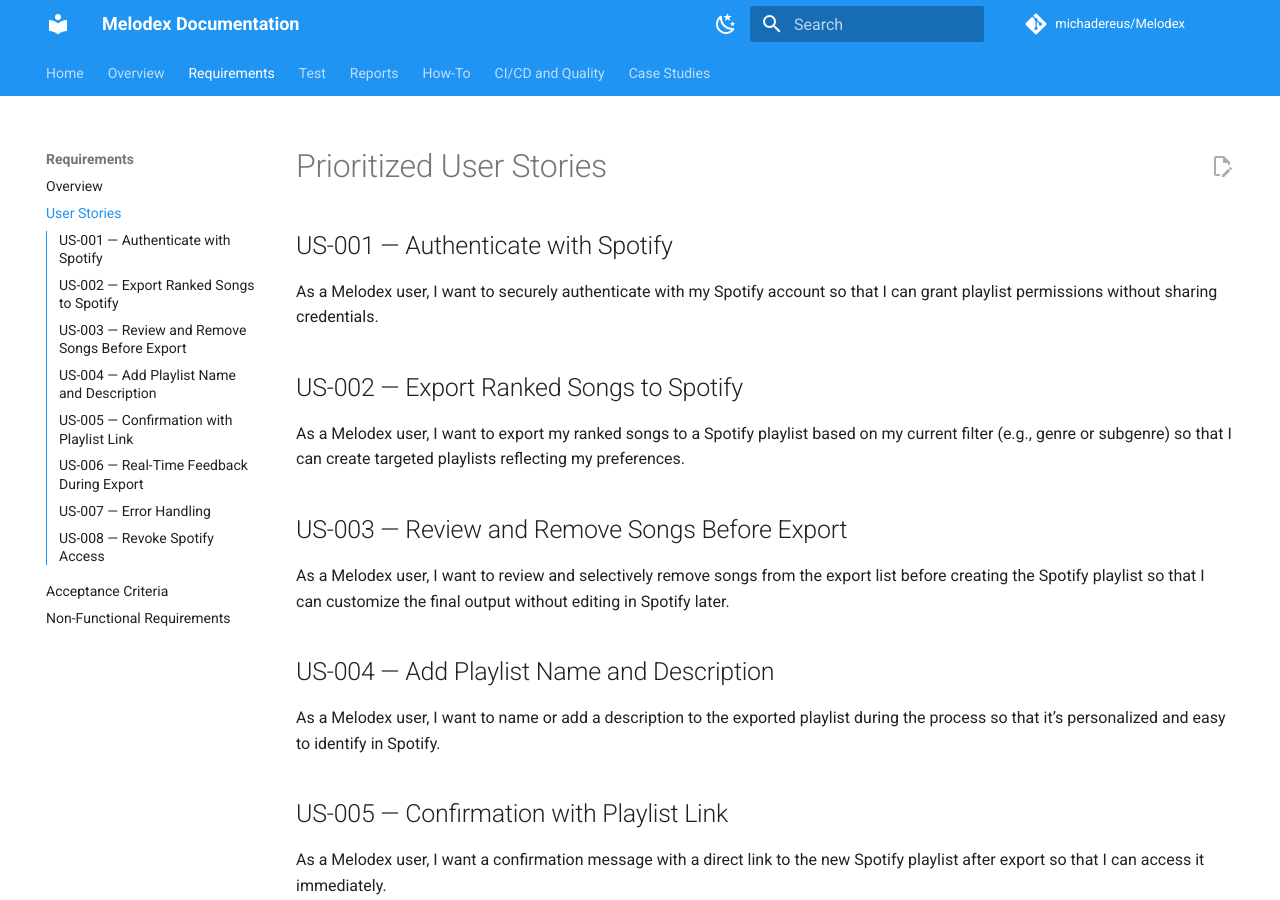
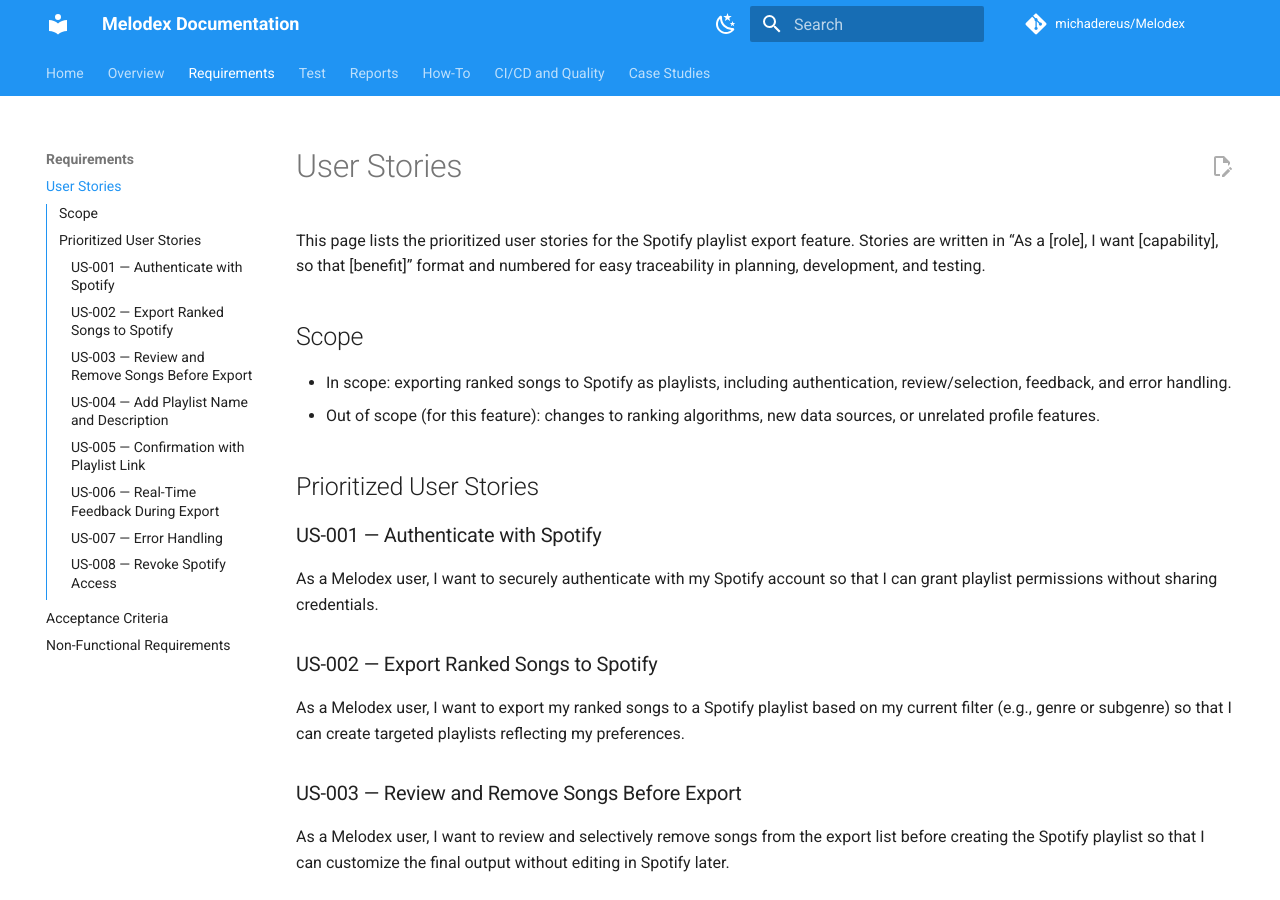
Before and after one commit to michadereus/Melodex, an MkDocs documentation site: the page built from docs/requirements/user-stories.md, in a window 1280 px wide and 900 px high. Built offline with MkDocs 1.6.1 and Material for MkDocs 9.7.7, drawn with Linux system fonts in a browser that asks for light colours; comment, search, counter and statistics services are not loaded.

Commit message:
Reverted back to original formatting; removed requirements/index.md for file name clarity

```diff
--- a/docs/requirements/user-stories.md
+++ b/docs/requirements/user-stories.md
@@ -1,25 +1,35 @@
-# Prioritized User Stories
+# User Stories
 
-## US-001 — Authenticate with Spotify
+This page lists the prioritized user stories for the Spotify playlist export feature. Stories are written in “As a [role], I want [capability], so that [benefit]” format and numbered for easy traceability in planning, development, and testing.
+
+## Scope
+
+- In scope: exporting ranked songs to Spotify as playlists, including authentication, review/selection, feedback, and error handling.
+- Out of scope (for this feature): changes to ranking algorithms, new data sources, or unrelated profile features.
+
+
+## Prioritized User Stories
+
+### US-001 — Authenticate with Spotify
 As a Melodex user, I want to securely authenticate with my Spotify account so that I can grant playlist permissions without sharing credentials.
 
-## US-002 — Export Ranked Songs to Spotify
+### US-002 — Export Ranked Songs to Spotify
 As a Melodex user, I want to export my ranked songs to a Spotify playlist based on my current filter (e.g., genre or subgenre) so that I can create targeted playlists reflecting my preferences.
 
-## US-003 — Review and Remove Songs Before Export
+### US-003 — Review and Remove Songs Before Export
 As a Melodex user, I want to review and selectively remove songs from the export list before creating the Spotify playlist so that I can customize the final output without editing in Spotify later.
 
-## US-004 — Add Playlist Name and Description
+### US-004 — Add Playlist Name and Description
 As a Melodex user, I want to name or add a description to the exported playlist during the process so that it’s personalized and easy to identify in Spotify.
 
-## US-005 — Confirmation with Playlist Link
+### US-005 — Confirmation with Playlist Link
 As a Melodex user, I want a confirmation message with a direct link to the new Spotify playlist after export so that I can access it immediately.
 
-## US-006 — Real-Time Feedback During Export
+### US-006 — Real-Time Feedback During Export
 As a Melodex user, I want to see real-time feedback or a progress indicator during the export so that I know the status and can handle any delays or errors.
 
-## US-007 — Error Handling
+### US-007 — Error Handling
 As a Melodex user, I want clear error messages if a song can’t be added to Spotify (e.g., not found or API limit reached) so that I can decide how to proceed.
 
-## US-008 — Revoke Spotify Access
+### US-008 — Revoke Spotify Access
 As a Melodex user, I want the option to revoke Spotify access from my profile settings so that I can disconnect if I no longer want the integration.
--- a/mkdocs.yml
+++ b/mkdocs.yml
@@ -66,7 +66,6 @@ nav:
     - Architecture: overview/architecture.md
 
   - Requirements:
-    - Overview: requirements/index.md
     - User Stories: requirements/user-stories.md
     - Acceptance Criteria: requirements/acceptance-criteria.md
     - Non-Functional Requirements: requirements/nfrs.md
```
Also changed, not shown: docs/requirements/index.md (deleted, +0 -8 lines).
